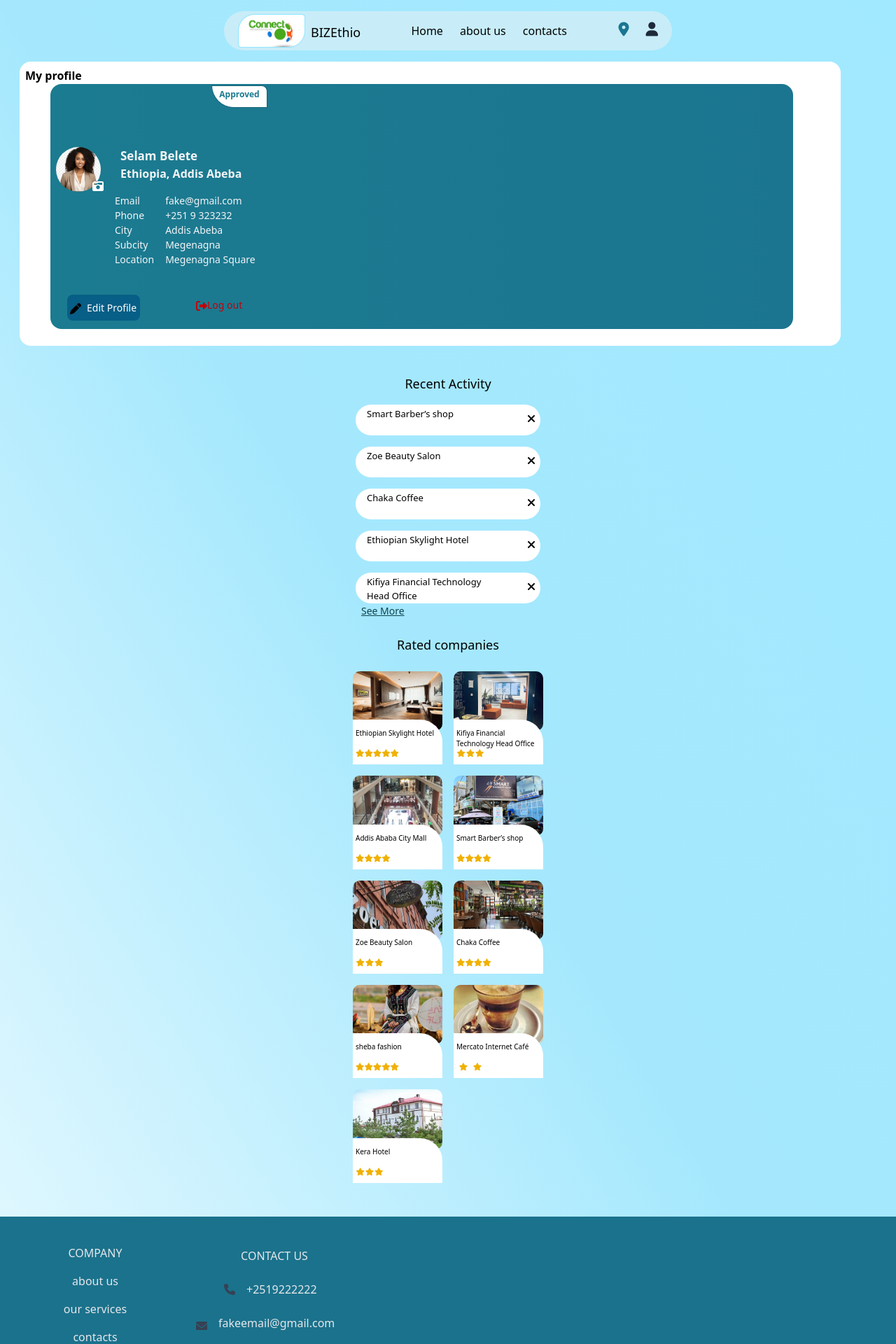
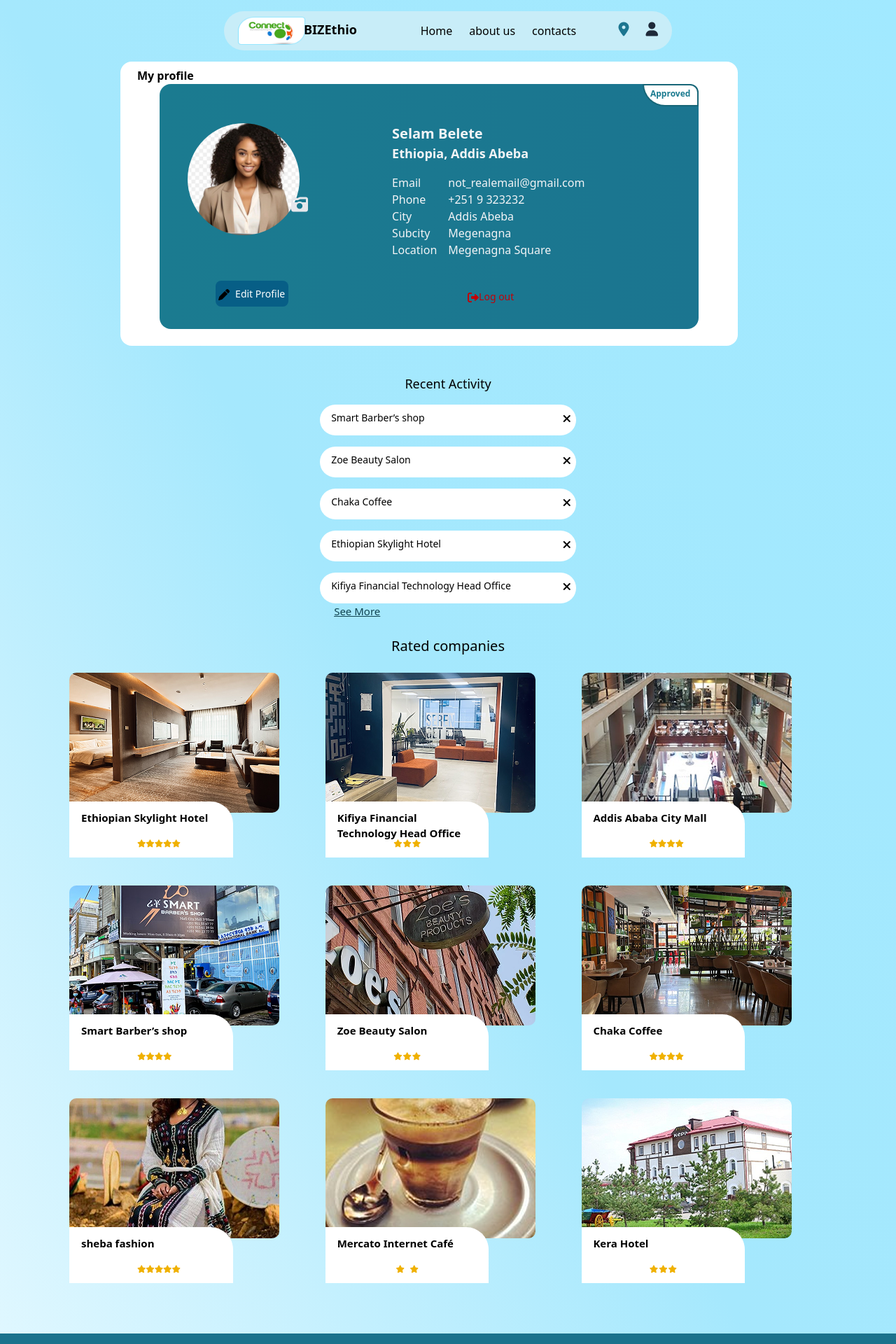
Before and after one commit to Heryakos-Technology/BIZEthio-frontend, a Vue app: page /profile in a window 1280 px wide. Shown: the top 1920 px of the page at 70% size. Built offline with nearby package versions, Linux system fonts and the light colour scheme.

Commit message:
user profile completed implementation

```diff
--- a/src/components/FooterPart.vue
+++ b/src/components/FooterPart.vue
@@ -1,14 +1,21 @@
 <template>
     <footer>
-        <div class=" bg-[#1B728C] text-gray-200 font-normal w-screen p-6 h-96 -mt-10 bottom-0">
-            <div class="flex">
+        <div class=" bg-[#1B728C] text-gray-200 font-normal  p-6 h-96 -mt-10 bottom-0">
+           <div class="hidden lg:block">
+            <div class="flex ">
+                <img src="/logo.png" alt="" class="lg:w-20 ">
+                <p class="lg:ml-2 lg:mt-2">BIZEthio</p>
+            </div>
+           </div>
+           <div class="lg:flex lg:w-11/12 lg:-ml-32">
+            <div class="flex  lg:mx-auto">
                 <div class="w-56 h-40">
                     <p class="text-center mt-4">COMPANY</p>
                     <p class="text-center mt-4">about us</p>
                     <p class="text-center mt-4">our services</p>
                     <p class="text-center mt-4">contacts</p>
                 </div>
-                <div class="w-56 h-40 p-2 ml-6 mt-3">
+                <div class="w-56 lg:1/3 h-40 p-2 ml-6 mt-3">
                     <p class="mb-4 text-center ml-4">CONTACT US</p>
                     <div class="flex mt-6 w-32 mx-auto ">
                         <i class="fa-solid fa-phone text-gray-700 mr-4 mt-1"></i>
@@ -20,13 +27,17 @@
                     </div>
                 </div>
             </div>
-            <div class="font-light">
+            <div class="font-light lg:font-normal lg:w-1/3 lg:-ml-96 lg:text-lg">
                 <p class="text-center mt-4">ADDRESS</p>
                 <p class="text-center mt-4">123 Tech Avenue</p>
                 <p class="text-center mt-4">Innovation City, IC 45678</p>
-                <p class="text-center mt-8">© 2025 Company Name. All rights reserved.</p>
             </div>
         </div>
+        <div>
+            <p class="text-center mt-8">© 2025 Company Name. All rights reserved.</p>
+        </div>
+        </div>
+
     </footer>
 </template>
 
--- a/src/components/Navbar.vue
+++ b/src/components/Navbar.vue
@@ -9,17 +9,17 @@
         <div class=" w-1/2 mx-auto p-1 rounded-full  h-14 bg-[#C8EDF8]">
             <div class="flex">
             <div class="flex">
-            <img src="\logo.png" alt="" class="w-24 ml-4 ">
-            <p class="mt-3 ml-2 text-lg">BIZEthio</p>
+            <img src="\logo.png" alt="" class="lg:w-24 lg:h-10 lg:mt-1 ml-4 md:w-16 md:h-8 md:mt-2">
+            <p class="lg:mt-2 ml-2 lg:text-lg md:text-[13px] md:font-semibold md:-ml-0.5 lg:mr-8">BIZEthio</p>
             </div>
-            <div class="flex w-64 mx-auto mt-3">
-                <p class="mr-6">Home</p>
-                <p class="mr-6">about us</p>
+            <div class="flex lg:w-64 md:w-40 md:ml-5 lg:mx-auto mx-auto mt-3 md:text-[12px] lg:text-[16px]">
+                <p class="lg:mr-6 md:mr-4">Home</p>
+                <p class="lg:mr-6 md:mr-4">about us</p>
                 <p>contacts</p>
             </div>
-            <div class="mt-1 -ml-8">
-                <i class="fa-solid fa-location-dot text-[#1B7590] mr-6 mt-2 text-xl"></i>
-                <i class="fa-solid fa-user mr-4 text-gray-800 text-xl"></i>
+            <div class="mt-1 lg:-ml-8 md:-ml-4">
+                <i class="fa-solid fa-location-dot text-[#1B7590] lg:mr-6 md:mr-4 md:text-sm mt-2 lg:text-xl"></i>
+                <i class="fa-solid fa-user mr-4 text-gray-800 md:text-text-sm lg:text-xl"></i>
             </div>
         </div>
         </div>
--- a/src/views/userPage/UserProfile.vue
+++ b/src/views/userPage/UserProfile.vue
@@ -1,25 +1,33 @@
 <template>
-     <Navbar class=""/>
-<div class="bg-white h-4/5 w-11/12 mb-10 p-2 mt-4 ml-7 rounded-2xl">
-    <p class="font-semibold">My profile</p>
-    <div class="bg-gradient-to-l from-[#1B7590] to-[#1B7B90] h-[350px] w-11/12  ml-9 mb-4 rounded-2xl p-20">
-        <div class="w-20 h-8 rounded-bl-4xl bg-white ml-37.5 -mt-19.5 relative mb-20 border-1 rounded-tr-lg border-[#176678] text-[#1B7B90] text-xs font-semibold text-center pt-1">Approved</div>
-        <div class="flex">
-            <img src="/profilepic.png" alt="" class="-ml-18 -mt-6 w-16 h-16 rounded-full">
-            <i class="fa-solid fa-camera-retro text-white mt-6 -ml-3"></i>
-            <div class="text-white -mt-6 -ml-2">
-                <p class="ml-8 text-[17px] font-semibold text-gray-100">Selam Belete</p>
-                <p class=" ml-8 text-[16px] font-semibold text-gray-100">Ethiopia, Addis Abeba</p>
-                <div class="flex  ml-6 w-56 mt-4">
-                    <div class="text-[14px] font-normal text-gray-100">
+    <Navbar class="" />
+    <div class="lg:px-20 lg:w-9/10 lg:mx-auto">
+    <div class="bg-white h-4/5 lg:h-6/7 w-11/12 lg:w-8/9 mb-10 p-2 mt-4 ml-7 rounded-2xl ">
+        <p class="font-semibold lg:font-bold lg:ml-4">My profile</p>
+        <div class="bg-gradient-to-l from-[#1B7590] to-[#1B7B90] relative h-[350px] w-11/12 lg:w-8/9 mx-auto mb-4 rounded-2xl p-20">
+            <div class="ml-28">
+                <div class="w-20 h-8 rounded-bl-4xl bg-white absolute top-0 right-0 rounded-tr-xl border-2 border-[#176678] text-[#1B7B90] text-xs font-semibold text-center pt-1">
+                    <p>Approved</p>
+                </div>
+            </div>
+                <div class="flex lg:-ml-20">
+                    <img src="/profilepic.png" alt=""
+                        class="-ml-18 -mt-6 w-16 h-16  rounded-full md:w-24 md:h-24 md:ml-10 lg:w-40 lg:h-40 ">
+                    <i
+                        class="fa-solid fa-camera-retro text-gray-200  mt-6 -ml-3 md:text-lg md:-ml-2 md:mt-10 lg:text-2xl lg:mt-20 lg:-ml-3"></i>
+                    <div class="text-white -mt-6 lg:ml-10 -ml-2 w-11/12">
+                        <p class="ml-8 text-[17px] font-semibold text-gray-100 md:text-[20px] md:ml-20">Selam Belete</p>
+                        <p class=" ml-8 text-[16px]  font-semibold text-gray-100 md:text-[18px] md:ml-20">Ethiopia,
+                            Addis Abeba</p>
+                        <div class="flex ml-6  w-56 mt-4 md:ml-20">
+                            <div class="text-[14px] font-normal text-gray-100 md:text-[16px]">
                                 <p class="">Email</p>
                                 <p class="">Phone</p>
                                 <p class="">City</p>
                                 <p class="">Subcity</p>
                                 <p class="">Location</p>
                             </div>
-                    <div class="text-[14px] font-normal text-gray-100 ml-4">
-                        <p class="">fake@gmail.com</p>
+                            <div class="text-[14px] font-normal text-gray-100 ml-4 md:text-[16px]">
+                                <p class="">not_realemail@gmail.com</p>
                                 <p class="">+251 9 323232</p>
                                 <p class="">Addis Abeba</p>
                                 <p class="">Megenagna</p>
@@ -28,76 +36,78 @@
                         </div>
                     </div>
                 </div>
-        <div class="flex -ml-14 mt-10 w-64">
+                <div class="flex -ml-14 md:-ml- mt-10 lg:mt-8 w-64 lg:w-full md:w-full md:mt-4 md:mx-auto">
                     <div class="flex bg-[#075E86] w-26 py-2 rounded-lg ">
                         <i class="fa-solid fa-pen mr-2 mt-1 ml-1"></i>
                         <button class=" text-[14px] font-normal text-white">Edit Profile</button>
                     </div>
-            <div class="flex ml-20 mt-2">
+                    <div class="flex ml-20 mt-2 md:ml-72 lg:ml-64 md:mt-4">
                         <i class="fa-solid fa-right-from-bracket text-red-700"></i>
                         <p class="text-[14px] -mt-1 font-light text-red-700">Log out</p>
                     </div>
                 </div>
             </div>
         </div>
-<div class="mb-6 w-72 mx-auto">
+    </div>
+    <div class="mb-6 w-72 md:w-2/5 lg:w-2/7 mx-auto">
         <p class="text-center mb-4 text-bold text-lg">Recent Activity</p>
-    <div v-for="search in searched" :key="search" class="bg-white mx-auto w-11/12 mb-4 h-11 rounded-full flex">
-        <p class="ml-4 mt-1 w-6/7 mr-10 text-[13px]">{{ search.name }}</p>
+        <div v-for="search in searched" :key="search" class="bg-white mx-auto  mb-4 h-11 rounded-full flex">
+            <p class="ml-4 mt-1 lg:mt-2 md:mt-1 w-7/8 md:w-8/9 lg:w-11/12 mr-10 text-[13px] md:text-[14px] lg:text-[14px]">{{
+                search.name }}</p>
             <i class="fa-solid fa-xmark pr-2 mt-3"></i>
         </div>
-    <p class="underline ml-5 text-[#10434f] -mt-4 text-[14px]">See More</p>
+        <p class="underline ml-5 text-[#10434f] -mt-4 text-[14px] md:text[15px] lg:text-[15px]">See More</p>
     </div>
-<div class="mb-20 w-72 mx-auto">
-    <p class="text-center mb-4 text-bold text-lg">Rated companies</p>
+    <div class="mb-20 w-11/12  lg:w-6/7 lg:mx-auto mx-auto">
+        <p class="text-center mb-4 text-bold text-lg lg:text-xl  lg:text-center">Rated companies</p>
         <div class="flex flex-wrap">
-    <div v-for="(company, index) in companies" :key="index" class="w-1/2 p-2">
+            <div v-for="(company, index) in companies" :key="index" class="w-full sm:w-1/2 lg:w-1/3 p-2 lg:mb-6">
                 <div class="relative">
                     <img :src="company.img" alt="" class="rounded-[10px]">
-            <div class="bg-white h-16 w-full p-1 -mt-4 relative rounded-tr-4xl">
-                <p class="text-[10px] h-7 mt-2">{{ company.name }}</p>
-                <div class="flex w-10 h-6">
-                    <div v-for="star in Array(company.rating)" :key="star" class=" text-[11px] text-yellow-500   mx-auto">
-                        <i class="fa-solid fa-star flex"></i>
-                    </div>
-
+                    <div class="bg-white h-20 w-4/5 lg:w-2/3 md:w-2/3  p-1 -mt-4 relative rounded-tr-4xl">
+                        <p class="text-[13px] font-semibold h-10 w-50 mx-auto mt-2 lg:text-[15px] lg:font-semibold">{{ company.name }}</p>
+                        <div class="flex w-10 h-6 mx-auto">
+                            <div v-for="star in Array(company.rating)" :key="star"
+                                class="text-[11px] text-yellow-500 mx-auto">
+                                <i class="fa-solid fa-star"></i>
                             </div>
                         </div>
                     </div>
                 </div>
             </div>
         </div>
-<FooterPart class=""/>
+    </div>
+    <FooterPart class="" />
 </template>
 
 <script>
 import Navbar from '@/components/Navbar.vue'
 import FooterPart from '@/components/FooterPart.vue'
 export default {
-    components:{
+    components: {
         Navbar,
         FooterPart,
 
     },
-data(){
-    return{
-        companies:[
-            {name:"Ethiopian Skylight Hotel",img:"/skypro.png", rating:5},
-            {name:"Kifiya Financial Technology Head Office",img:"/kifya-pro.png", rating:3},
-            {name:"Addis Ababa City Mall",img:"/citymoll-pro.png",rating:4},
-            {name:"Smart Barber’s shop",img:"/rechobarber-pro.png", rating:4},
-            {name:"Zoe Beauty Salon",img:"/zoesbeauty-pro.png", rating:3},
-            {name:"Chaka Coffee",img:"/chaka-pro.png", rating: 4},
-            {name:"sheba fashion",img:"/sheba-pro.png", rating:5},
-            {name:"Mercato Internet Café",img:"/merkato-pro.png", rating:2},
-            {name:"Kera Hotel",img:"/karahotel-pro.png", rating:3}
+    data() {
+        return {
+            companies: [
+                { name: "Ethiopian Skylight Hotel", img: "/skypro.png", rating: 5 },
+                { name: "Kifiya Financial Technology Head Office", img: "/kifya-pro.png", rating: 3 },
+                { name: "Addis Ababa City Mall", img: "/citymoll-pro.png", rating: 4 },
+                { name: "Smart Barber’s shop", img: "/rechobarber-pro.png", rating: 4 },
+                { name: "Zoe Beauty Salon", img: "/zoesbeauty-pro.png", rating: 3 },
+                { name: "Chaka Coffee", img: "/chaka-pro.png", rating: 4 },
+                { name: "sheba fashion", img: "/sheba-pro.png", rating: 5 },
+                { name: "Mercato Internet Café", img: "/merkato-pro.png", rating: 2 },
+                { name: "Kera Hotel", img: "/karahotel-pro.png", rating: 3 }
             ],
-        searched:[
-        {name:'Smart Barber’s shop'},
-        {name:'Zoe Beauty Salon'},
-        {name:'Chaka Coffee'},
-        {name:'Ethiopian Skylight Hotel'},
-        {name:'Kifiya Financial Technology Head Office'},
+            searched: [
+                { name: 'Smart Barber’s shop' },
+                { name: 'Zoe Beauty Salon' },
+                { name: 'Chaka Coffee' },
+                { name: 'Ethiopian Skylight Hotel' },
+                { name: 'Kifiya Financial Technology Head Office' },
             ]
 
         }
@@ -105,6 +115,4 @@ data(){
 }
 </script>
 
-<style>
-
-</style>
+<style></style>
```
Lines whose indentation alone changed are shown as unchanged.
